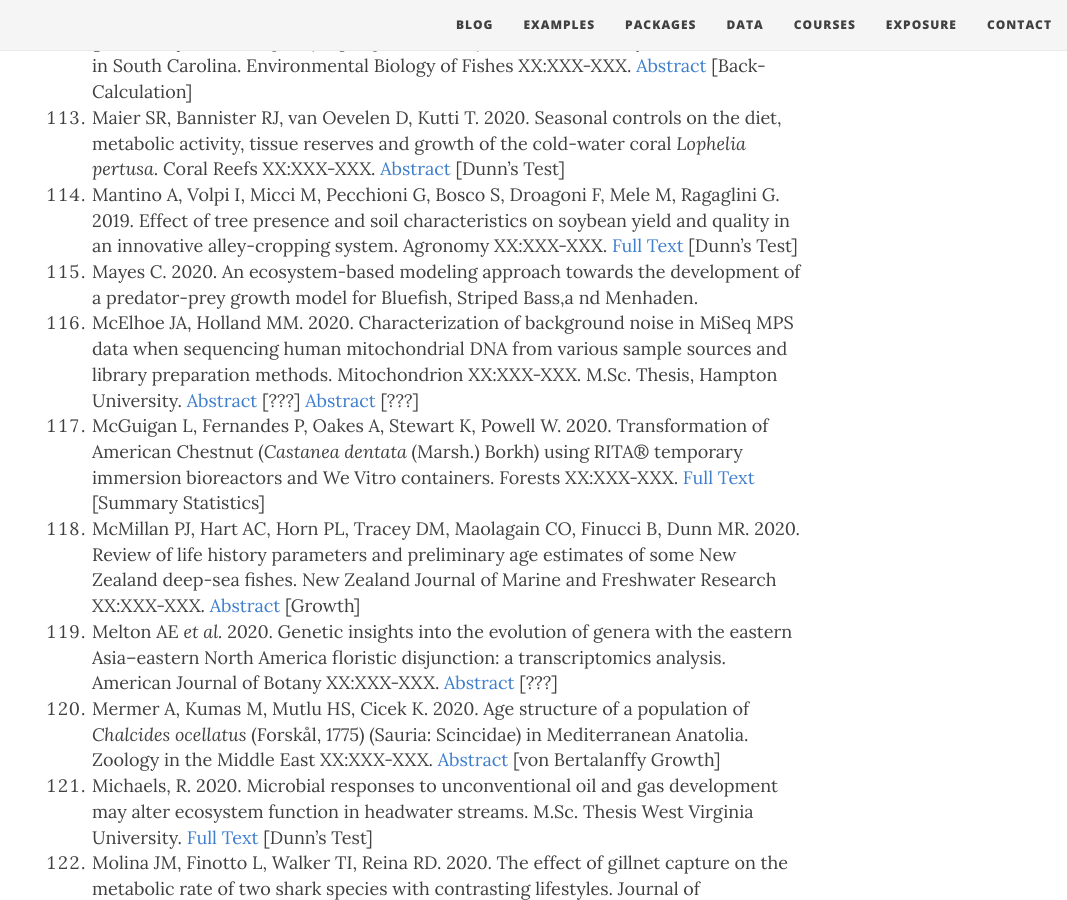
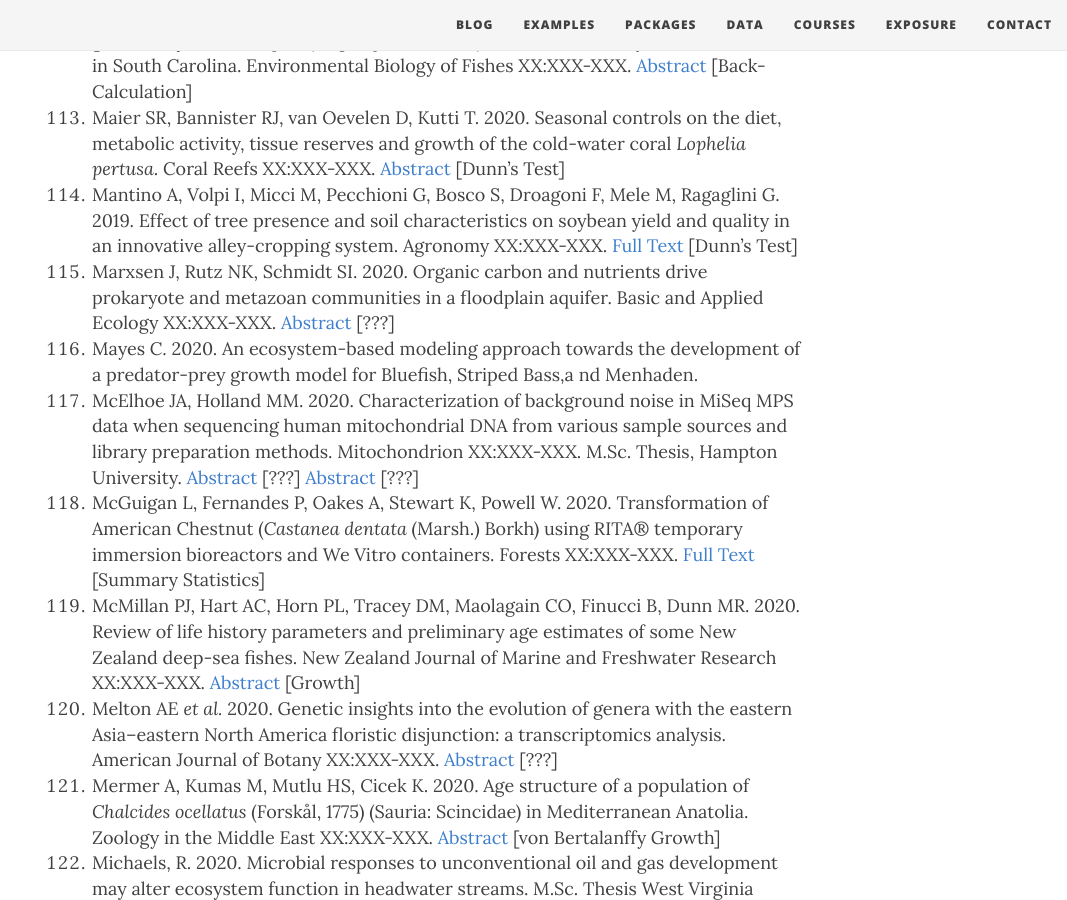
Before and after one commit to droglenc/fishR, a Jekyll site: the page built from exposure/exposure-citations20.md, in a window 1280 px wide and 900 px high, scrolled down 9572 px. Shown: the whole window, without its empty margins (213-1280 px from the left). Built offline with Jekyll 4.4.1, drawn with Linux system fonts in a browser that asks for light colours; nearby versions of some CDN libraries; some of the changed lines change nothing that is shown.

Commit message:
Update exposure-citations20.md

```diff
--- a/exposure/exposure-citations20.md
+++ b/exposure/exposure-citations20.md
@@ -5,7 +5,7 @@ subtitle: fishR and FSA is Being Used!!
 css: "/css/exposure-citation.css"
 ---
 
-The [**IFAR** book](http://derekogle.com/IFAR/), **fishR** website, or the **FSA** package were cited in the following <span id="contact-div">201</span> publications.
+The [**IFAR** book](http://derekogle.com/IFAR/), **fishR** website, or the **FSA** package were cited in the following <span id="contact-div">202</span> publications.
 
 1. Akcay HG, Kabasakal B, Aksu D, Demir N, Oz M, Erdogan A. 2020. Automated bird counting with deep learning for regional bird distribution mappping. Animals XX:XXX-XXX. [Full Text](https://www.mdpi.com/2076-2615/10/7/1207/htm) [Dunn's Test]
 1. Almojil D. 2020. Male mate choice in the spot-tail shark *Carcharhinus sorrah*: are males choosy or opportunistic? Journal of Negative Results - Ecology & Evolutionary Biology. 13:1-11. [Full Text](http://jnr-eeb.org/index.php/jnr/article/viewFile/74/36) [Age Comparisons]
@@ -123,6 +123,7 @@ physical, chemical and biological responses. Water XX:XXX-XXX. [Full Text](https
 1. Mace III MM, Kimball ME, Elmo GM, Crane DP. 2020. Overwinter survival, age, and growth of juvenile tarpon (*Megalops atlanticus*) in a shallow, tidally-restricted habitat in South Carolina. Environmental Biology of Fishes XX:XXX-XXX. [Abstract](https://link.springer.com/article/10.1007/s10641-020-00998-1) [Back-Calculation]
 1. Maier SR, Bannister RJ, van Oevelen D, Kutti T. 2020. Seasonal controls on the diet, metabolic activity, tissue reserves and growth of the cold-water coral *Lophelia pertusa*. Coral Reefs XX:XXX-XXX. [Abstract](https://link.springer.com/article/10.1007/s00338-019-01886-6) [Dunn's Test]
 1. Mantino A, Volpi I, Micci M, Pecchioni G, Bosco S, Droagoni F, Mele M, Ragaglini G. 2019. Effect of tree presence and soil characteristics on soybean yield and quality in an innovative alley-cropping system. Agronomy XX:XXX-XXX. [Full Text](https://www.mdpi.com/2073-4395/10/1/52/pdf) [Dunn's Test]
+1. Marxsen J, Rutz NK, Schmidt SI. 2020. Organic carbon and nutrients drive prokaryote and metazoan communities in a floodplain aquifer. Basic and Applied Ecology XX:XXX-XXX. [Abstract](https://www.sciencedirect.com/science/article/abs/pii/S1439179120301377) [???]
 1. Mayes C. 2020. An ecosystem-based modeling approach towards the development of a predator-prey growth model for Bluefish, Striped Bass,a nd Menhaden.
 1. McElhoe JA, Holland MM. 2020. Characterization of background noise in MiSeq MPS data when sequencing human mitochondrial DNA from various sample sources and library preparation methods. Mitochondrion XX:XXX-XXX. M.Sc. Thesis, Hampton University. [Abstract](https://search.proquest.com/openview/5ee4f91aa36805ac6cb5973f8e5df1ff/1?pq-origsite=gscholar&cbl=51922&diss=y) [???] [Abstract](https://www.sciencedirect.com/science/article/abs/pii/S1567724919302028) [???]
 1. McGuigan L, Fernandes P, Oakes A, Stewart K, Powell W. 2020. Transformation of American Chestnut (*Castanea dentata* (Marsh.) Borkh) using RITA® temporary immersion bioreactors and We Vitro containers. Forests XX:XXX-XXX. [Full Text](http://scholar.google.com/scholar_url?url=https://www.mdpi.com/1999-4907/11/11/1196/pdf&hl=en&sa=X&d=8719501453215927837&ei=2_SyX-_NH4WWyATL14TAAw&scisig=AAGBfm27L5zVKzqvLBHrEXwLcxob2zCyig&nossl=1&oi=scholaralrt&html=) [Summary Statistics]
```
